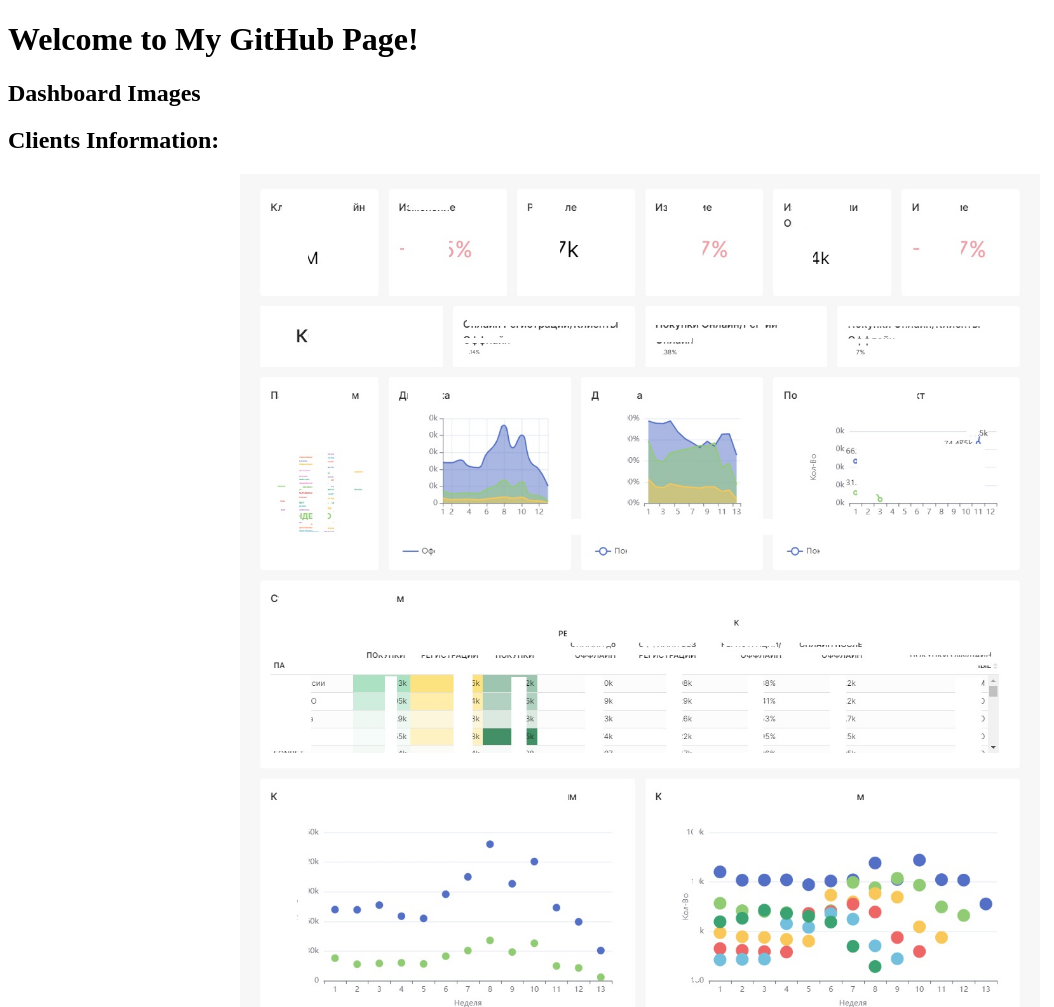
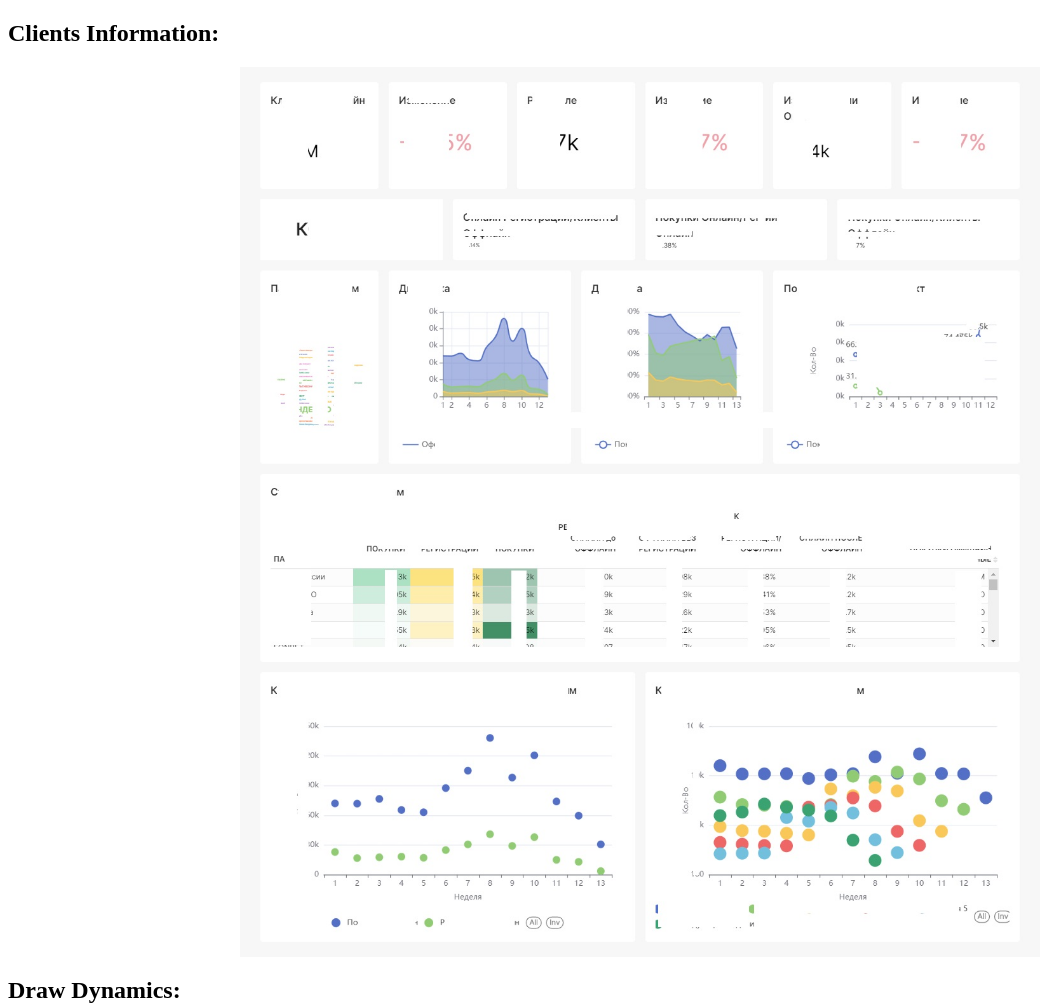
Before and after one commit to Vvk31/Dashboards_Lottery, a plain HTML site: page index.html in a window 1280 px wide. Shown: the top 1007 px of the page, without its empty margins (0-1054 px from the left). Drawn offline with Linux system fonts and the light colour scheme.

Commit message:
Update index.html

```diff
--- a/index.html
+++ b/index.html
@@ -13,8 +13,6 @@
     </style>
 </head>
 <body>
-    <h1>Welcome to My GitHub Page!</h1>
-    <h2>Dashboard Images</h2>
     <h2>Clients Information:</h2>
     <img src="Clients_Info.jpg" alt="Dashboard 1" class="dashboard-image">
     <h2>Draw Dynamics:</h2>
```
